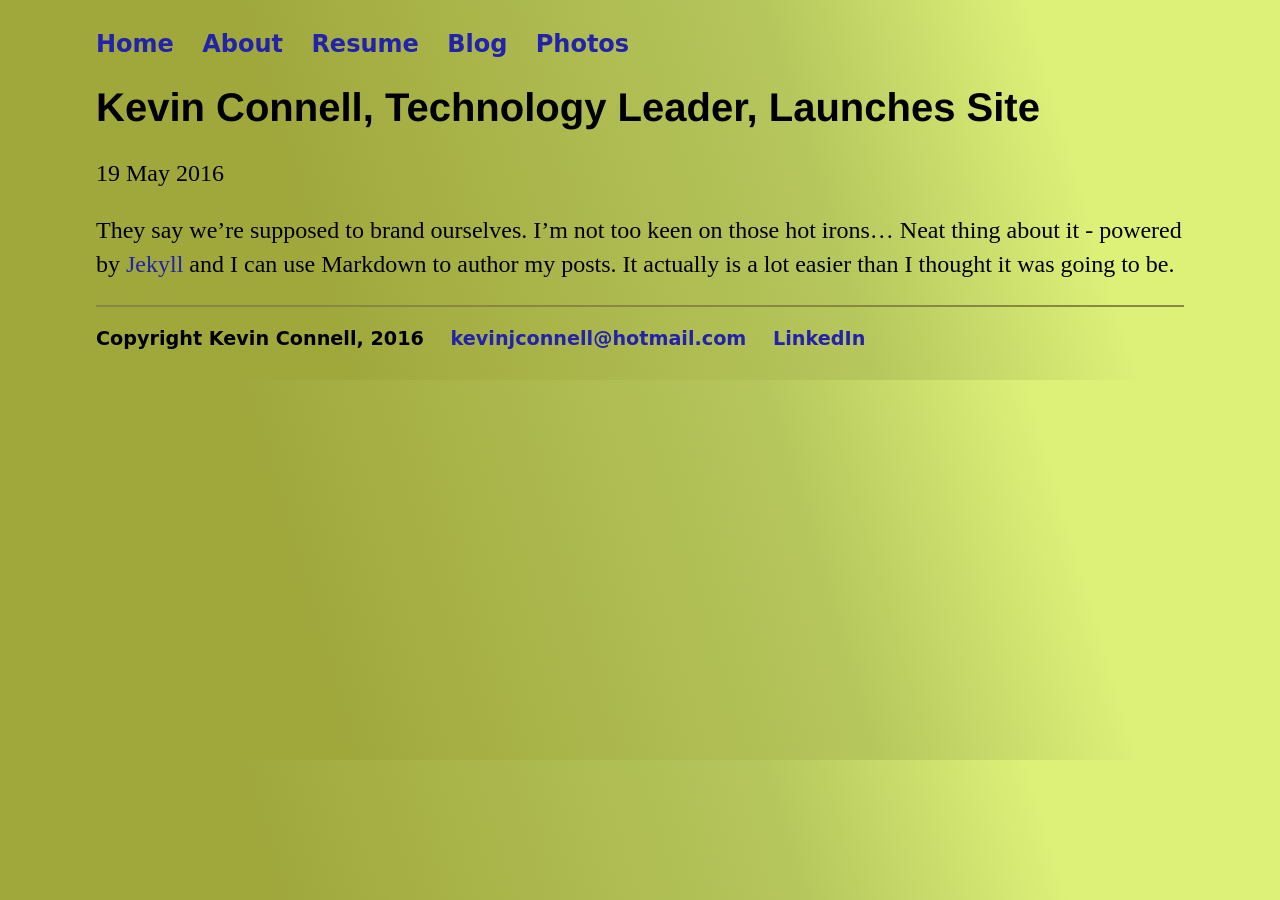
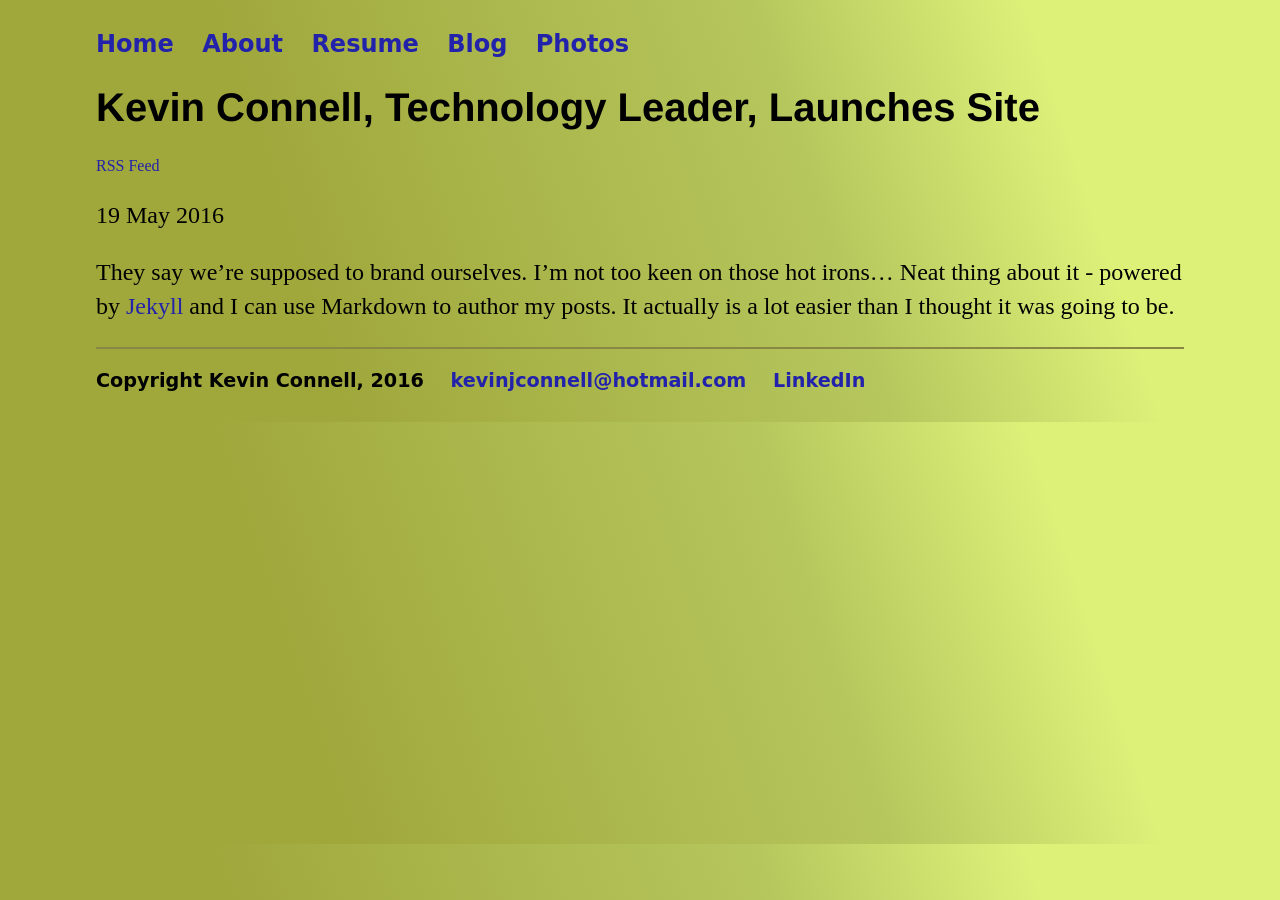
Before and after one commit to mo4dawg/mo4dawg.github.io, a Jekyll site: the page built from _posts/2016-05-19-kevin-connell-site-launched.md, in a window 1280 px wide. Built offline with Jekyll 4.4.1, drawn with Linux system fonts in a browser that asks for light colours.

Commit message:
Update post.html

```diff
--- a/_layouts/post.html
+++ b/_layouts/post.html
@@ -2,6 +2,7 @@
 layout: default
 ---
 <h1>{{ page.title }}</h1>
+<a href="http://www.kevinjconnell.com/feed.xml">RSS Feed</a>
 <p class="meta">{{ page.date | date_to_string }}</p>
 
 <div class="post">
```
